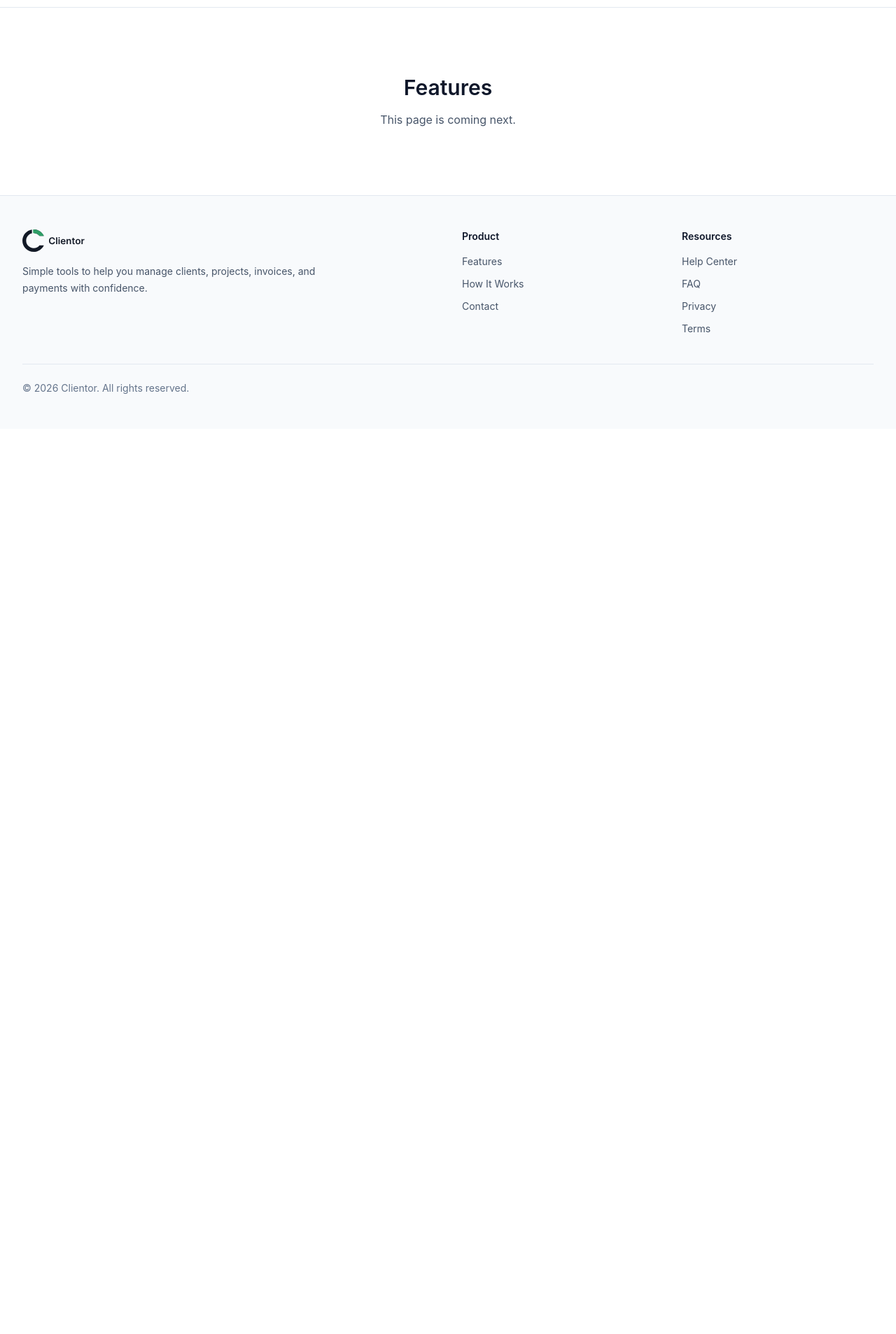
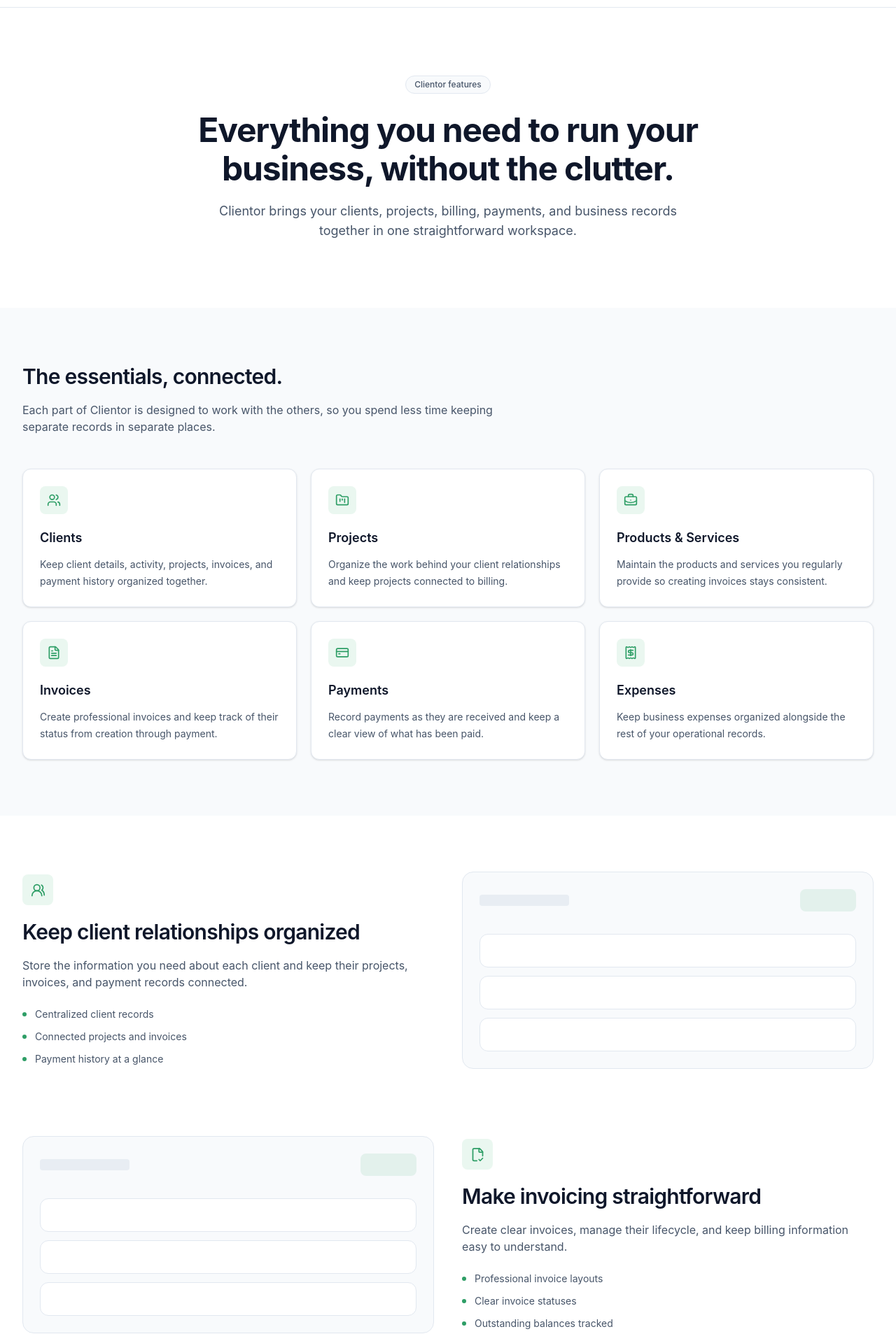
Before and after one commit to juliusmwas/Clientor, a React (Vite) app in the folder apps/website/: page /features in a window 1280 px wide. Shown: the part 54-1961 px from the top of the page at 70% size. Before the commit the page ends 800 px from the top, so only its background shows below. Built offline with nearby package versions, Linux system fonts and the light colour scheme.

Commit message:
feat: add features page

```diff
--- /dev/null
+++ b/apps/website/src/components/website/features/CoreFeatures.tsx
@@ -0,0 +1,86 @@
+import {
+  BriefcaseBusiness,
+  CreditCard,
+  FileText,
+  FolderKanban,
+  Receipt,
+  Users,
+} from "lucide-react";
+import Card from "../../ui/Card";
+import Container from "../../ui/Container";
+import Section from "../../ui/Section";
+import Typography from "../../ui/Typography";
+
+const features = [
+  {
+    icon: Users,
+    title: "Clients",
+    description:
+      "Keep client details, activity, projects, invoices, and payment history organized together.",
+  },
+  {
+    icon: FolderKanban,
+    title: "Projects",
+    description:
+      "Organize the work behind your client relationships and keep projects connected to billing.",
+  },
+  {
+    icon: BriefcaseBusiness,
+    title: "Products & Services",
+    description:
+      "Maintain the products and services you regularly provide so creating invoices stays consistent.",
+  },
+  {
+    icon: FileText,
+    title: "Invoices",
+    description:
+      "Create professional invoices and keep track of their status from creation through payment.",
+  },
+  {
+    icon: CreditCard,
+    title: "Payments",
+    description:
+      "Record payments as they are received and keep a clear view of what has been paid.",
+  },
+  {
+    icon: Receipt,
+    title: "Expenses",
+    description:
+      "Keep business expenses organized alongside the rest of your operational records.",
+  },
+];
+
+function CoreFeatures() {
+  return (
+    <Section className="bg-surface">
+      <Container>
+        <div className="max-w-2xl">
+          <Typography variant="h2">The essentials, connected.</Typography>
+
+          <Typography variant="body" className="mt-4 text-text-secondary">
+            Each part of Clientor is designed to work with the others, so you
+            spend less time keeping separate records in separate places.
+          </Typography>
+        </div>
+
+        <div className="mt-12 grid gap-5 md:grid-cols-2 lg:grid-cols-3">
+          {features.map(({ icon: Icon, title, description }) => (
+            <Card key={title} padding="lg" className="h-full">
+              <div className="flex size-10 items-center justify-center rounded-md bg-primary-light text-primary">
+                <Icon size={20} aria-hidden="true" />
+              </div>
+
+              <h3 className="mt-5 text-lg font-semibold">{title}</h3>
+
+              <p className="mt-3 text-sm leading-6 text-text-secondary">
+                {description}
+              </p>
+            </Card>
+          ))}
+        </div>
+      </Container>
+    </Section>
+  );
+}
+
+export default CoreFeatures;
--- /dev/null
+++ b/apps/website/src/components/website/features/FeatureDetail.tsx
@@ -0,0 +1,112 @@
+import { BarChart3, Bell, FileCheck2, UsersRound } from "lucide-react";
+import Container from "../../ui/Container";
+import Section from "../../ui/Section";
+import Typography from "../../ui/Typography";
+
+const features = [
+  {
+    icon: UsersRound,
+    title: "Keep client relationships organized",
+    description:
+      "Store the information you need about each client and keep their projects, invoices, and payment records connected.",
+    points: [
+      "Centralized client records",
+      "Connected projects and invoices",
+      "Payment history at a glance",
+    ],
+  },
+  {
+    icon: FileCheck2,
+    title: "Make invoicing straightforward",
+    description:
+      "Create clear invoices, manage their lifecycle, and keep billing information easy to understand.",
+    points: [
+      "Professional invoice layouts",
+      "Clear invoice statuses",
+      "Outstanding balances tracked",
+    ],
+  },
+  {
+    icon: BarChart3,
+    title: "Understand your business",
+    description:
+      "Get a practical overview of the information that matters without turning Clientor into a complicated accounting platform.",
+    points: [
+      "Business overview",
+      "Operational reports",
+      "Useful financial visibility",
+    ],
+  },
+  {
+    icon: Bell,
+    title: "Stay on top of important activity",
+    description:
+      "Keep important updates visible so you can respond to business activity without constantly checking different places.",
+    points: [
+      "In-app notifications",
+      "Relevant account updates",
+      "Organized workspace activity",
+    ],
+  },
+];
+
+function FeatureDetail() {
+  return (
+    <Section>
+      <Container>
+        <div className="space-y-16 lg:space-y-24">
+          {features.map(({ icon: Icon, title, description, points }, index) => (
+            <div
+              key={title}
+              className={[
+                "grid gap-10 lg:grid-cols-2 lg:items-center",
+                index % 2 === 1 ? "lg:[&>div:first-child]:order-2" : "",
+              ].join(" ")}
+            >
+              <div>
+                <div className="flex size-11 items-center justify-center rounded-md bg-primary-light text-primary">
+                  <Icon size={21} aria-hidden="true" />
+                </div>
+
+                <Typography variant="h2" className="mt-5">
+                  {title}
+                </Typography>
+
+                <Typography variant="body" className="mt-4 text-text-secondary">
+                  {description}
+                </Typography>
+
+                <ul className="mt-6 space-y-3">
+                  {points.map((point) => (
+                    <li
+                      key={point}
+                      className="flex items-center gap-3 text-sm text-text-secondary"
+                    >
+                      <span className="size-1.5 shrink-0 rounded-full bg-primary" />
+                      {point}
+                    </li>
+                  ))}
+                </ul>
+              </div>
+
+              <div className="min-h-64 rounded-xl border border-border bg-surface p-6">
+                <div className="flex items-center justify-between">
+                  <div className="h-4 w-32 rounded bg-border/70" />
+                  <div className="h-8 w-20 rounded-md bg-primary/10" />
+                </div>
+
+                <div className="mt-8 space-y-3">
+                  <div className="h-12 rounded-lg border border-border bg-surface-raised" />
+                  <div className="h-12 rounded-lg border border-border bg-surface-raised" />
+                  <div className="h-12 rounded-lg border border-border bg-surface-raised" />
+                </div>
+              </div>
+            </div>
+          ))}
+        </div>
+      </Container>
+    </Section>
+  );
+}
+
+export default FeatureDetail;
--- /dev/null
+++ b/apps/website/src/components/website/features/FeaturesCta.tsx
@@ -0,0 +1,37 @@
+import { ArrowRight } from "lucide-react";
+import { Link } from "react-router-dom";
+import Container from "../../ui/Container";
+import Section from "../../ui/Section";
+import Typography from "../../ui/Typography";
+
+function FeaturesCta() {
+  return (
+    <Section className="bg-surface">
+      <Container>
+        <div className="rounded-xl border border-border bg-surface-raised px-6 py-12 text-center sm:px-10">
+          <Typography variant="h2">
+            Bring your business into one workspace.
+          </Typography>
+
+          <Typography
+            variant="body"
+            className="mx-auto mt-4 max-w-xl text-text-secondary"
+          >
+            Keep your clients, work, invoices, payments, and records organized
+            with Clientor.
+          </Typography>
+
+          <Link
+            to="/get-started"
+            className="mt-7 inline-flex min-h-11 items-center justify-center gap-2 rounded-md bg-primary px-5 text-sm font-medium text-white transition-colors hover:bg-primary-hover focus-visible:outline-2 focus-visible:outline-offset-2 focus-visible:outline-primary"
+          >
+            Get Started
+            <ArrowRight size={17} aria-hidden="true" />
+          </Link>
+        </div>
+      </Container>
+    </Section>
+  );
+}
+
+export default FeaturesCta;
--- /dev/null
+++ b/apps/website/src/components/website/features/FeaturesHero.tsx
@@ -0,0 +1,31 @@
+import Container from "../../ui/Container";
+import Section from "../../ui/Section";
+import Typography from "../../ui/Typography";
+
+function FeaturesHero() {
+  return (
+    <Section spacing="xl">
+      <Container>
+        <div className="mx-auto max-w-3xl text-center">
+          <span className="inline-flex items-center rounded-full border border-border bg-surface px-3 py-1 text-xs font-medium text-text-secondary">
+            Clientor features
+          </span>
+
+          <Typography variant="display" className="mt-6">
+            Everything you need to run your business, without the clutter.
+          </Typography>
+
+          <Typography
+            variant="body-lg"
+            className="mx-auto mt-5 max-w-2xl text-text-secondary"
+          >
+            Clientor brings your clients, projects, billing, payments, and
+            business records together in one straightforward workspace.
+          </Typography>
+        </div>
+      </Container>
+    </Section>
+  );
+}
+
+export default FeaturesHero;
--- /dev/null
+++ b/apps/website/src/pages/Features.tsx
@@ -0,0 +1,17 @@
+import CoreFeatures from "../components/website/features/CoreFeatures";
+import FeatureDetail from "../components/website/features/FeatureDetail";
+import FeaturesCta from "../components/website/features/FeaturesCta";
+import FeaturesHero from "../components/website/features/FeaturesHero";
+
+function Features() {
+  return (
+    <>
+      <FeaturesHero />
+      <CoreFeatures />
+      <FeatureDetail />
+      <FeaturesCta />
+    </>
+  );
+}
+
+export default Features;
--- a/apps/website/src/routes/AppRoutes.tsx
+++ b/apps/website/src/routes/AppRoutes.tsx
@@ -1,6 +1,7 @@
 import { BrowserRouter, Route, Routes } from "react-router-dom";
 import PublicLayout from "../layouts/PublicLayout";
 import Home from "../pages/Home";
+import Features from "../pages/Features";
 
 function PlaceholderPage({ title }: { title: string }) {
   return (
@@ -18,11 +19,7 @@ function AppRoutes() {
       <PublicLayout>
         <Routes>
           <Route path="/" element={<Home />} />
-
-          <Route
-            path="/features"
-            element={<PlaceholderPage title="Features" />}
-          />
+          <Route path="/features" element={<Features />} />
 
           <Route
             path="/how-it-works"
```
